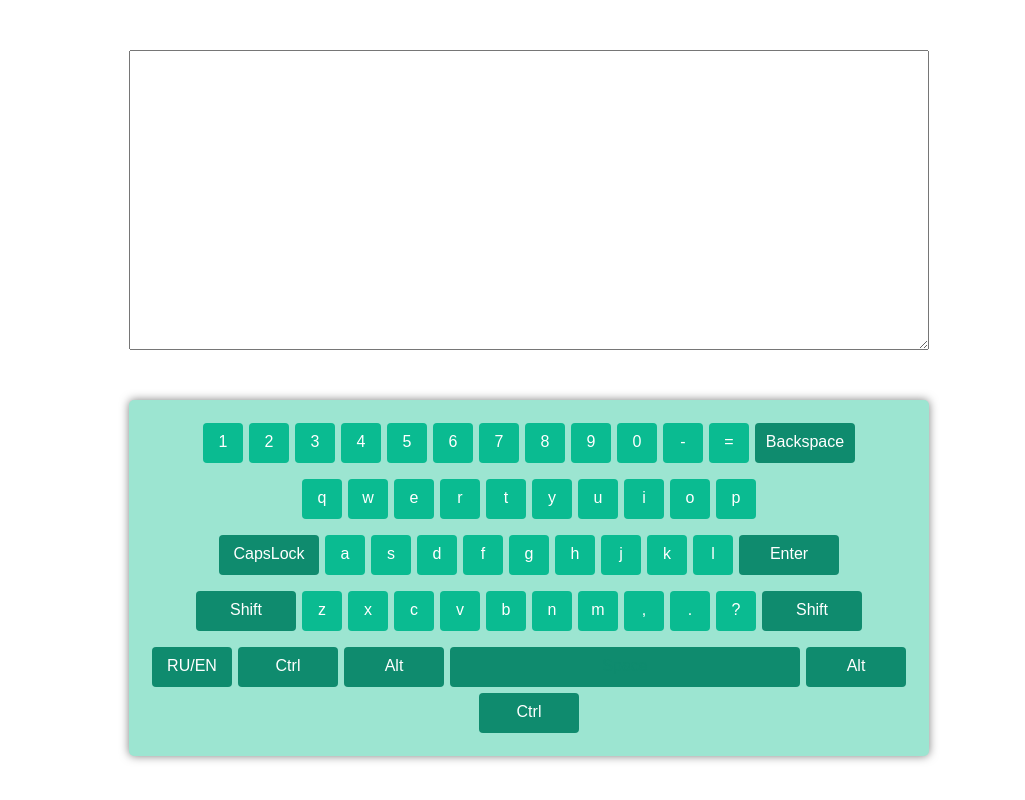
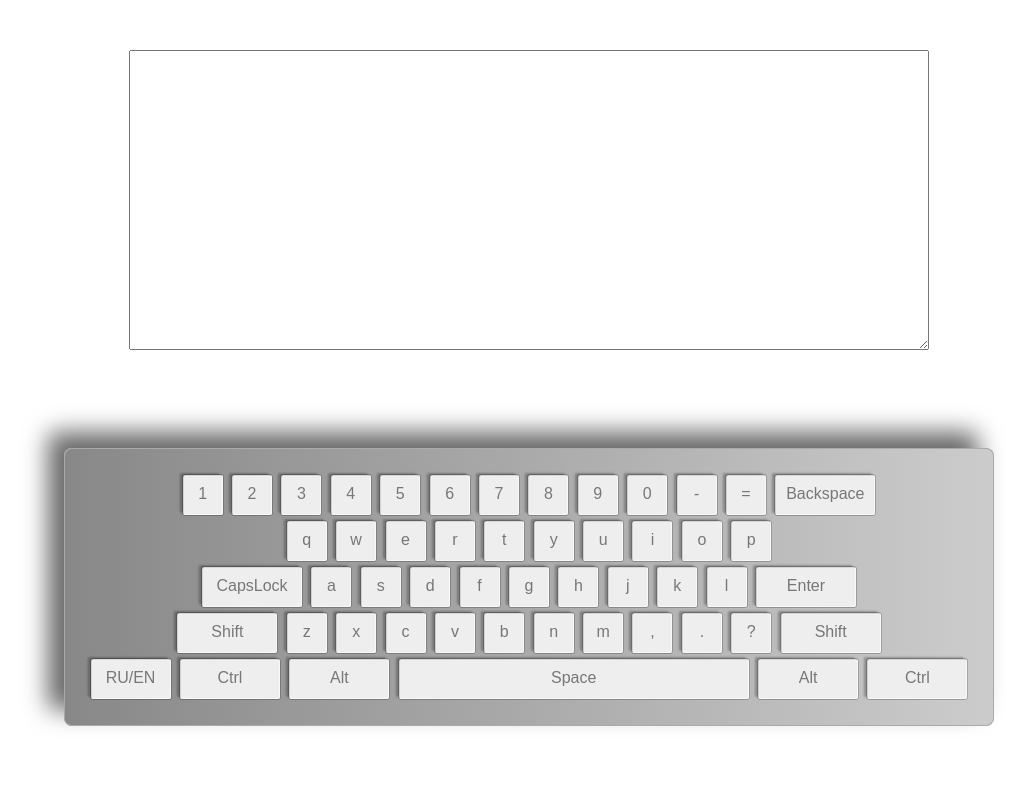
Before and after one commit to Arzamas-ka/codejam-virtual-keyboard, a website built with webpack: page src/index.html in a window 1280 px wide. Shown: the whole page, without its empty margins (111-1136 px from the left). Built offline with nearby package versions, Linux system fonts and the light colour scheme.

Commit message:
feat: implement a style of keyboard

```diff
--- a/src/style.css
+++ b/src/style.css
@@ -30,7 +30,7 @@ body {
   color: #444;
 }
 
-.keyboard {
+/* .keyboard {
   display: flex;
   flex-direction: column;
   text-align: center;
@@ -41,10 +41,28 @@ body {
   background-color: #9CE5D1;
   border-radius: 5px;
   box-shadow: 0 0 10px rgba(0, 0, 0, .5);
+} */
+
+.keyboard {
+  display: flex;
+  flex-direction: column;
+  text-align: center;
+
+	background-image: linear-gradient(90deg, #888, #ccc);
+	border-radius: 0.5em;
+	box-shadow: -1em -1em 1.5em rgba(0, 0, 0, 0.6), 0 0 0 1px #aaa inset;
+
+	margin: 3em auto 0 auto;
+	padding: 0.25em;
+
 }
 
 .row-wrapper {
-  margin: 5px;
+  display: flex;
+  flex-wrap: nowrap;
+  justify-content: center;
+
+  margin: 0 20px;
 }
 
 .row-wrapper:nth-child(1) {
@@ -55,11 +73,51 @@ body {
   margin-bottom: 20px;
 }
 
-.row-wrapper span {
-  /* width: 50px; */
+.key-button {
+  position: relative;
+  vertical-align: top;
 
+  background-color: #eee;
+	border: 0;
+	border-radius: .125em;
+	box-shadow:
+		-0.2em -0.125em 0.125em rgba(0, 0, 0, .25),
+		0 0 0 0.04em rgba(0, 0, 0, 0.3),
+		0.02em 0.02em 0.02em rgba(0, 0, 0, 0.4) inset,
+		-0.05em -0.05em 0.02em rgba(255, 255, 255, .8) inset;
+	color: #777;
+	font-size: 1em;
+	outline: 0;
+
+	appearance: none;
+  user-select: none;
   cursor: pointer;
 }
+
+.key-button:not(:last-of-type) {
+	margin-right: .4em;
+}
+.key-button:active {
+	box-shadow:
+		0.1em 0.1em 0.1em rgba(0, 0, 0, 0.2),
+		0 0 0 0.05em rgba(0, 0, 0, 0.4),
+		-0.025em -0.05em 0.025em rgba(255, 255, 255, 0.8) inset;
+}
+
+/* .key-button  {
+	display: inline-block;
+}
+.key-button {
+	margin: auto;
+	padding: 0.2em 0.375em;
+	position: absolute;
+	top: 50%;
+	left: 0;
+	font-size: 0.5em;
+	line-height: 2;
+	transform: translateY(-50%) scaleX(0.875);
+	width: 100%;
+} */
 
 .key-small {
   display: inline-block;
@@ -67,11 +125,6 @@ body {
   height: 40px;
   margin: 3px;
   padding: 10px;
-
-  color: #ffffff;
-
-  background-color: #0ABB91;
-  border-radius: 4px;
 }
 
 .key-medium {
@@ -80,11 +133,6 @@ body {
   height: 40px;
   margin: 3px;
   padding: 10px;
-
-  color: #ffffff;
-
-  background-color: rgb(15, 139, 110);
-  border-radius: 4px;
 }
 
 .key-big {
@@ -93,11 +141,6 @@ body {
   height: 40px;
   margin: 3px;
   padding: 10px;
-
-  color: rgb(15, 139, 110);
-
-  background-color: rgb(15, 139, 110);
-  border-radius: 4px;
 }
 
 .key-languages {
@@ -106,13 +149,8 @@ body {
   height: 40px;
   margin: 3px;
   padding: 10px;
-
-  color: #ffffff;
-
-  background-color: rgb(15, 139, 110);
-  border-radius: 4px;
 }
 
-.clicked{
+/* .clicked {
   background-color: #cccccc;
-}
+} */
```
